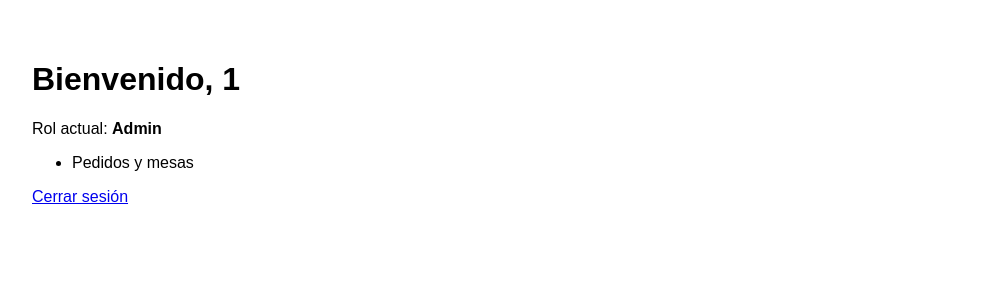
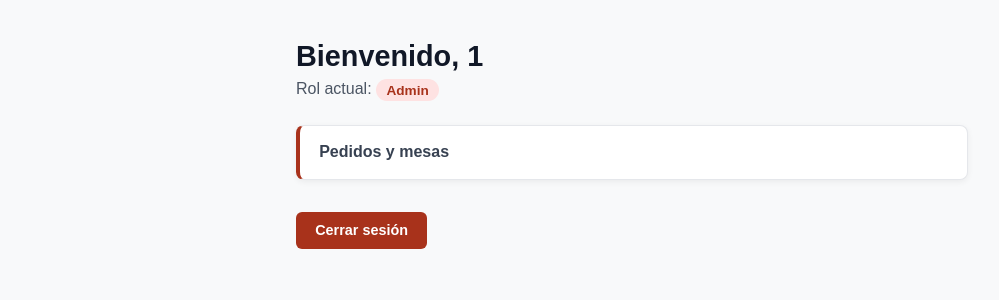
Before and after one commit to EDUARDO2202A/MipiWeb_Sitio_Web_Para_Restaurant, a PHP site: page /vistas/panel_pos.php in a window 1280 px wide. Shown: the top 300 px of the page, without its empty margins (8-1007 px from the left). Run offline with PHP 8.4, Linux system fonts and the light colour scheme; the visitor is signed in with stand-in values (Sample User, id 1).

Commit message:
Agrega estilos CSS al panel del POS

```diff
--- a/vistas/assets/css/panel.css
+++ b/vistas/assets/css/panel.css
@@ -0,0 +1,80 @@
+* {
+    box-sizing: border-box;
+    margin: 0;
+    padding: 0;
+}
+
+body {
+    font-family: sans-serif;
+    background: #f8f9fa;
+    color: #1f2937;
+    padding: 2.5rem 1.5rem;
+    max-width: 720px;
+    margin: 0 auto;
+}
+
+h1 {
+    font-size: 1.8rem;
+    color: #111827;
+    margin-bottom: 0.4rem;
+}
+
+p {
+    color: #4b5563;
+    margin-bottom: 1.5rem;
+}
+
+p strong {
+    display: inline-block;
+    background: #fee2e2;
+    color: #a8321b;
+    padding: 0.2rem 0.65rem;
+    border-radius: 999px;
+    font-size: 0.85rem;
+}
+
+ul {
+    list-style: none;
+    display: grid;
+    grid-template-columns: repeat(auto-fit, minmax(220px, 1fr));
+    gap: 1rem;
+    margin-bottom: 2rem;
+}
+
+ul li {
+    background: #ffffff;
+    border: 1px solid #e5e7eb;
+    border-left: 4px solid #a8321b;
+    border-radius: 8px;
+    box-shadow: 0 2px 6px rgba(0, 0, 0, 0.06);
+    padding: 1.1rem 1.2rem;
+    font-weight: bold;
+    color: #374151;
+    transition: transform 0.15s ease, box-shadow 0.15s ease;
+}
+
+ul li:hover {
+    transform: translateY(-2px);
+    box-shadow: 0 4px 12px rgba(0, 0, 0, 0.1);
+}
+
+ul li a {
+    color: #a8321b;
+    text-decoration: none;
+    display: block;
+}
+
+body > a {
+    display: inline-block;
+    padding: 0.65rem 1.2rem;
+    background: #a8321b;
+    color: #ffffff;
+    text-decoration: none;
+    font-weight: bold;
+    border-radius: 6px;
+    font-size: 0.9rem;
+}
+
+body > a:hover {
+    background: #8a2715;
+}
--- a/vistas/panel_pos.php
+++ b/vistas/panel_pos.php
@@ -12,8 +12,9 @@ $rol = $_SESSION['rol'];
     <meta charset="UTF-8">
     <meta name="viewport" content="width=device-width, initial-scale=1.0">
     <title>MipiWeb POS - Panel</title>
+    <link rel="stylesheet" href="assets/css/panel.css">
 </head>
-<body style="font-family: sans-serif; padding: 2rem;">
+<body>
     <h1>Bienvenido, <?= htmlspecialchars($_SESSION['nombre']) ?></h1>
     <p>Rol actual: <strong><?= htmlspecialchars(ucfirst($rol)) ?></strong></p>
 
```
